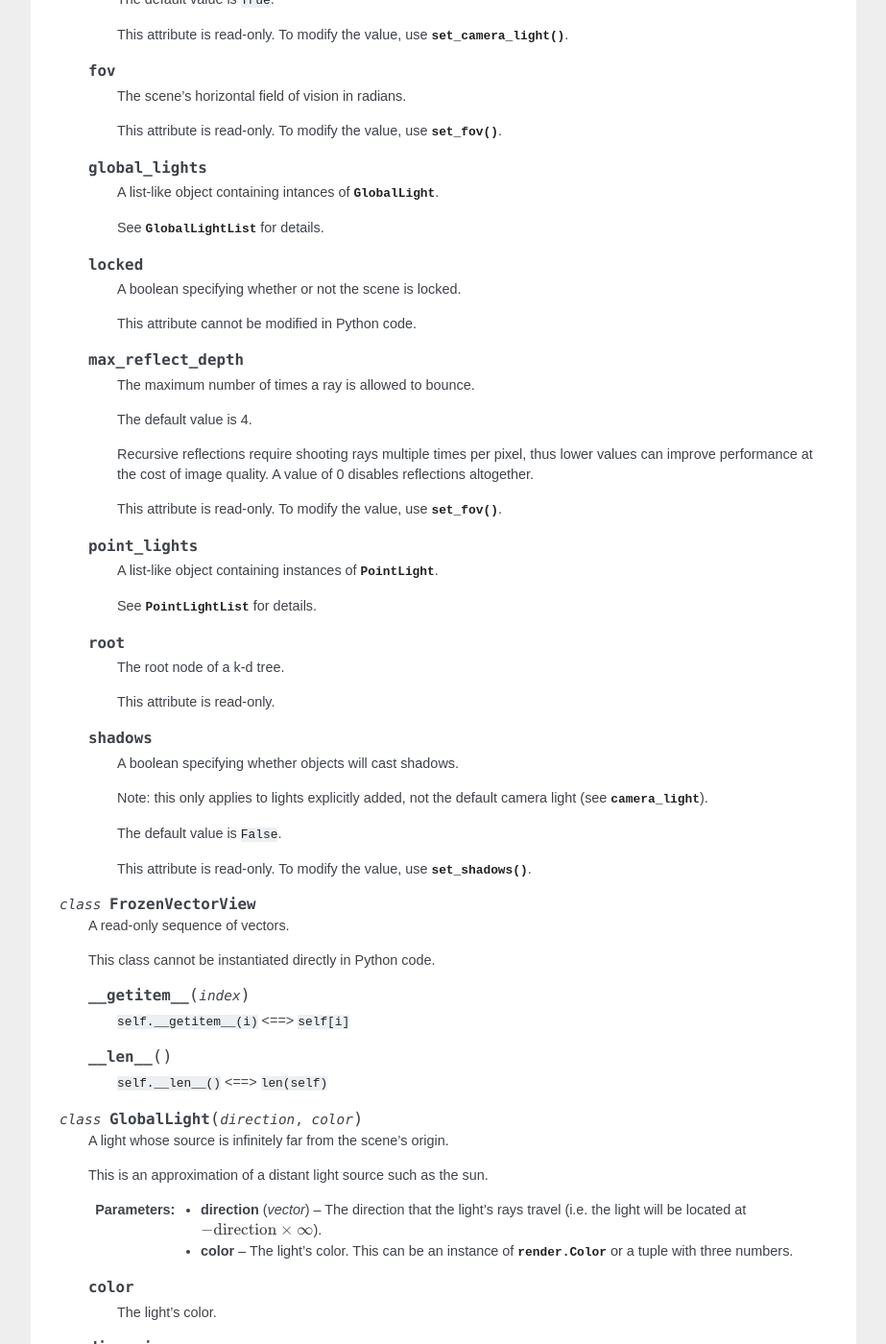
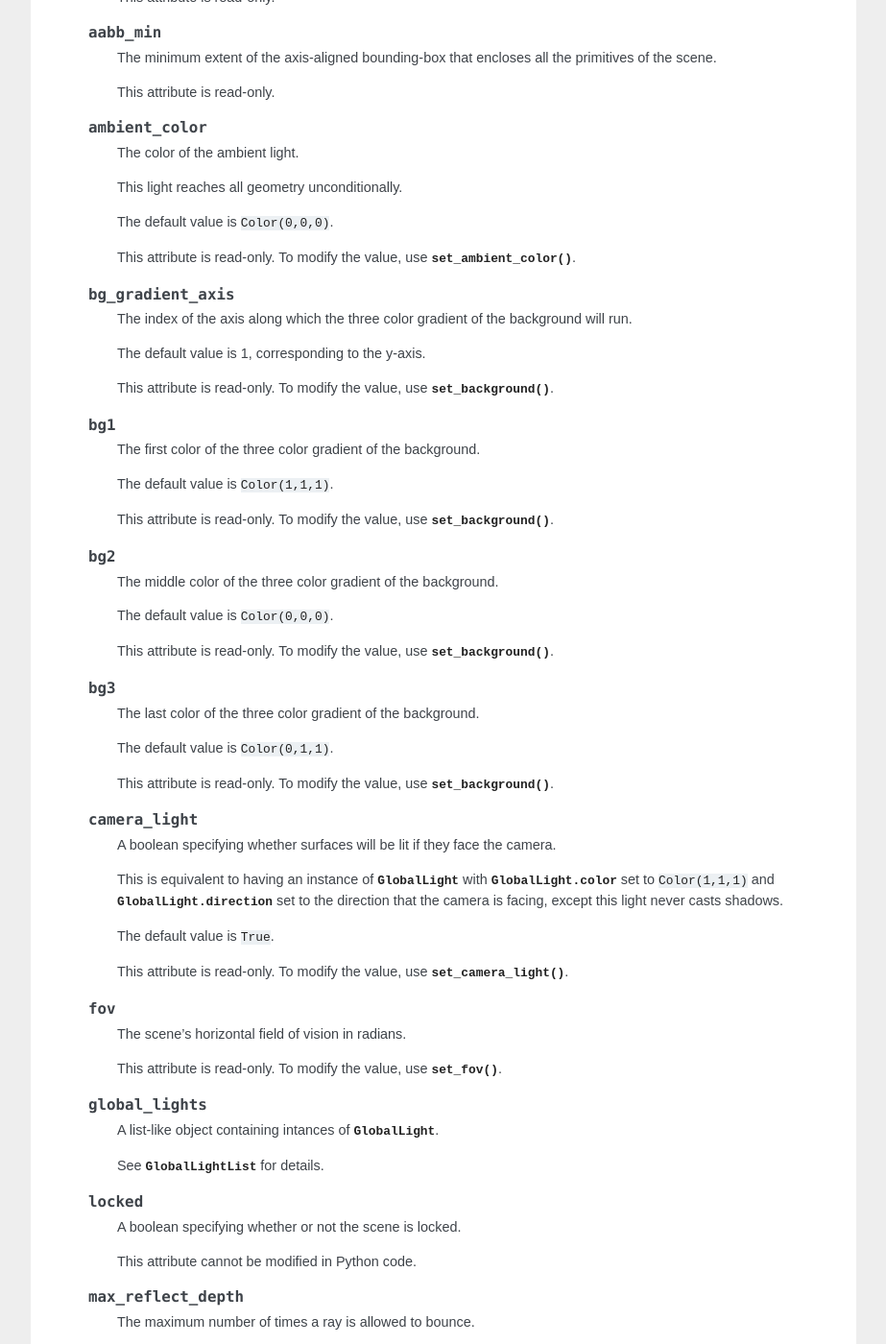
Before and after one commit to Rouslan/NTracer, a Sphinx documentation site: the page built from doc/ntracer.rst, in a window 1280 px wide and 1400 px high, scrolled down 10163 px. Shown: the whole window at 96% size, without its empty margins (198-1121 px from the left). Built offline with Sphinx 7.4.7, drawn with Linux system fonts in a browser that asks for light colours; formulas are drawn with MathJax 3; some of the changed text lies outside the part shown.

Commit message:
Bug fixes and can now specify background color
- Added ability to specify background colors.
- A more helpful error message is given when trying to create a k-d tree from an
empty list.
- Scene.calculate_color can now be called from Python code.
- Added example of usage without Pygame to documentation.
- Fixed wavefront_obj.load_obj not working with Python 3.
- No longer tries to erroneously link with SDL
- When compiling with Clang, no longer assumes __GNUC_MINOR__ corresponds to the
standard library version. This lets Clang build with versions of libstdc++
greater than 4.7, but not 4.7 itself.
- Fixed bug preventing the detection of superfluous keyword arguments in
functions that have default values for parameters.
- CallbackRenderer now correctly reacquires write lock even when calling the
callback function causes an exception.
- Minor code refactoring done.
- Changed status to Beta.

```diff
--- a/doc/index.rst
+++ b/doc/index.rst
@@ -12,6 +12,7 @@
    :maxdepth: 4
 
    example
+   nonpygame_example
    ntracer
 
 
--- a/doc/ntracer.rst
+++ b/doc/ntracer.rst
@@ -344,6 +344,18 @@
 
     This cannot be instantiated in Python code, not even as a base class.
 
+    .. py:method:: calculate_color(x,y,width,height) -> Color
+
+        Get the pixel color at a particular coordinate.
+
+        Coordinate ``0,0`` is the top left pixel and ``width-1,height-1`` is the
+        bottom right.
+
+        :param integer x: The horizontal coordinate component.
+        :param integer y: The vertical coordinate component.
+        :param integer width: The pixel width of the image.
+        :param integer height: The pixel height of the image.
+
 
 
 :mod:`tracern` Module
@@ -603,49 +615,63 @@
         :param color: An instance of :py:class:`.render.Color` or a tuple with
             three numbers.
 
-    .. py:method:: set_camera(camera)
-
-        Set the scene's camera to a copy of the provided value.
+    .. py:method:: set_background(c1[,c2=c1,c3=c1,axis=1])
+
+        Set the values of :py:attr:`bg1`, :py:attr:`bg2`, :py:attr:`bg3` and
+        :py:attr:`bg_gradient_axis`.
 
         If the scene has been locked by a :py:class:`.render.Renderer`, this
         method will raise an exception instead.
 
-        :param camera: An instance of :py:class:`Camera`.
-
-    .. py:method:: set_camera_light(camera_light)
-
-        Set the value of :py:attr:`camera_light`
+        :param color c1: The new value for :py:attr:`bg1`.
+        :param color c2: The new value for :py:attr:`bg2`.
+        :param color c3: The new value for :py:attr:`bg3`.
+        :param integer axis: The new value for :py:attr:`bg_gradient_axis`. This
+            must be a value between 0 and dimension−1.
+
+    .. py:method:: set_camera(camera)
+
+        Set the scene's camera to a copy of the provided value.
 
         If the scene has been locked by a :py:class:`.render.Renderer`, this
         method will raise an exception instead.
 
-        :param boolean camera_light: The new value.
-
-    .. py:method:: set_fov(fov)
-
-        Set the field of vision.
+        :param camera: An instance of :py:class:`Camera`.
+
+    .. py:method:: set_camera_light(camera_light)
+
+        Set the value of :py:attr:`camera_light`
 
         If the scene has been locked by a :py:class:`.render.Renderer`, this
         method will raise an exception instead.
 
-        :param number fov: The new field of vision in radians.
-
-    .. py:method:: set_max_reflect_depth(depth)
-
-        Set the value of :py:attr:`max_reflect_depth`.
+        :param boolean camera_light: The new value.
+
+    .. py:method:: set_fov(fov)
+
+        Set the field of vision.
 
         If the scene has been locked by a :py:class:`.render.Renderer`, this
         method will raise an exception instead.
 
-        :param integer depth: The new value.
-
-    .. py:method:: set_shadows(shadows)
-
-        Set the value of :py:attr:`shadows`
+        :param number fov: The new field of vision in radians.
+
+    .. py:method:: set_max_reflect_depth(depth)
+
+        Set the value of :py:attr:`max_reflect_depth`.
 
         If the scene has been locked by a :py:class:`.render.Renderer`, this
         method will raise an exception instead.
 
+        :param integer depth: The new value.
+
+    .. py:method:: set_shadows(shadows)
+
+        Set the value of :py:attr:`shadows`
+
+        If the scene has been locked by a :py:class:`.render.Renderer`, this
+        method will raise an exception instead.
+
         :param boolean shadows: The new value.
 
     .. py:attribute:: aabb_max
@@ -672,6 +698,43 @@
 
         This attribute is read-only. To modify the value, use
         :py:meth:`set_ambient_color`.
+
+    .. py:attribute:: bg_gradient_axis
+
+        The index of the axis along which the three color gradient of the
+        background will run.
+
+        The default value is 1, corresponding to the y-axis.
+
+        This attribute is read-only. To modify the value, use
+        :py:meth:`set_background`.
+
+    .. py:attribute:: bg1
+
+        The first color of the three color gradient of the background.
+
+        The default value is ``Color(1,1,1)``.
+
+        This attribute is read-only. To modify the value, use
+        :py:meth:`set_background`.
+
+    .. py:attribute:: bg2
+
+        The middle color of the three color gradient of the background.
+
+        The default value is ``Color(0,0,0)``.
+
+        This attribute is read-only. To modify the value, use
+        :py:meth:`set_background`.
+
+    .. py:attribute:: bg3
+
+        The last color of the three color gradient of the background.
+
+        The default value is ``Color(0,1,1)``.
+
+        This attribute is read-only. To modify the value, use
+        :py:meth:`set_background`.
 
     .. py:attribute:: camera_light
 
```
Also changed, not shown: other parts of doc/ntracer.rst (+1 -1 lines), doc/nonpygame_example.rst (added, +130 -0 lines), setup.py (+7 -5 lines), 10 other files.
